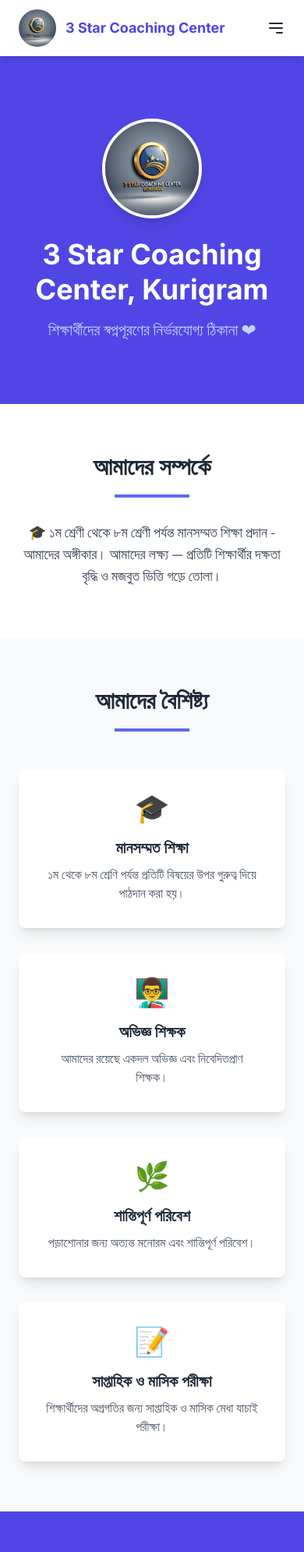
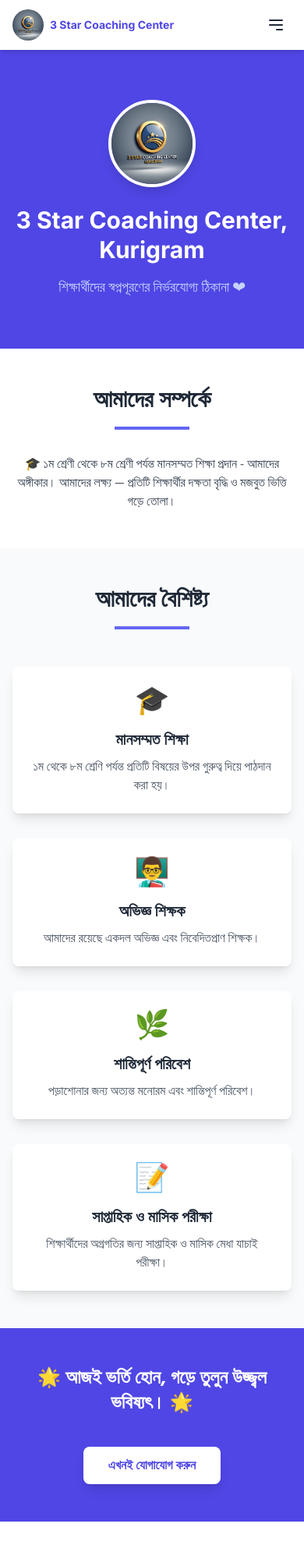
Before and after one commit to badluckhimu-cell/3StarCoaching, a plain HTML site: page index.html in a window 390 px wide. Shown: the top 1990 px of the page at 78% size. Drawn offline with nearby package versions, Linux system fonts and the light colour scheme.

Commit message:
Update index.html

```diff
--- a/index.html
+++ b/index.html
@@ -25,23 +25,23 @@
 
     <!-- Header Section -->
     <header class="bg-white shadow-md sticky top-0 z-50">
-        <div class="container mx-auto px-6 py-3 flex justify-between items-center">
-            <div class="flex items-center space-x-3">
+        <div class="container mx-auto px-4 sm:px-6 py-3 flex justify-between items-center">
+            <div class="flex items-center space-x-2 sm:space-x-3">
                 <!-- Logo Added Here -->
-                <img src="logo.jpg" alt="3 Star Coaching Center Logo" class="h-12 w-12 rounded-full object-cover">
-                <span class="text-lg md:text-xl font-bold text-indigo-600 english-font">3 Star Coaching Center</span>
+                <img src="logo.jpg" alt="3 Star Coaching Center Logo" class="h-10 w-10 sm:h-12 sm:w-12 rounded-full object-cover">
+                <span class="text-sm sm:text-lg font-bold text-indigo-600 english-font">3 Star Coaching Center</span>
             </div>
             <nav class="hidden md:flex space-x-6">
                 <a href="#about" class="text-gray-600 hover:text-indigo-600">আমাদের সম্পর্কে</a>
                 <a href="#features" class="text-gray-600 hover:text-indigo-600">আমাদের বৈশিষ্ট্য</a>
                 <a href="#contact" class="text-gray-600 hover:text-indigo-600">যোগাযোগ</a>
             </nav>
-            <button id="mobile-menu-button" class="md:hidden flex items-center">
+            <button id="mobile-menu-button" class="md:hidden flex items-center p-2">
                 <svg class="w-6 h-6" fill="none" stroke="currentColor" viewBox="0 0 24 24" xmlns="http://www.w3.org/2000/svg"><path stroke-linecap="round" stroke-linejoin="round" stroke-width="2" d="M4 6h16M4 12h16m-7 6h7"></path></svg>
             </button>
         </div>
         <!-- Mobile Menu -->
-        <div id="mobile-menu" class="hidden md:hidden bg-white px-6 pb-4">
+        <div id="mobile-menu" class="hidden md:hidden bg-white px-4 sm:px-6 pb-4 border-t">
             <a href="#about" class="block py-2 text-gray-600 hover:text-indigo-600">আমাদের সম্পর্কে</a>
             <a href="#features" class="block py-2 text-gray-600 hover:text-indigo-600">আমাদের বৈশিষ্ট্য</a>
             <a href="#contact" class="block py-2 text-gray-600 hover:text-indigo-600">যোগাযোগ</a>
@@ -52,51 +52,51 @@
     <main>
         <!-- Hero Section -->
         <section class="bg-indigo-600 text-white">
-            <div class="container mx-auto px-6 py-20 text-center flex flex-col items-center">
+            <div class="container mx-auto px-4 py-16 sm:py-20 text-center flex flex-col items-center">
                 <!-- Logo Added in Hero Section -->
-                <img src="logo.jpg" alt="3 Star Coaching Center Logo" class="h-32 w-32 rounded-full mb-6 border-4 border-white shadow-lg object-cover">
-                <h1 class="text-4xl md:text-5xl font-bold leading-tight mb-4 english-font">3 Star Coaching Center, Kurigram</h1>
-                <p class="text-xl md:text-2xl text-indigo-200">শিক্ষার্থীদের স্বপ্নপূরণের নির্ভরযোগ্য ঠিকানা ❤</p>
+                <img src="logo.jpg" alt="3 Star Coaching Center Logo" class="h-28 w-28 sm:h-32 sm:w-32 rounded-full mb-6 border-4 border-white shadow-lg object-cover">
+                <h1 class="text-3xl sm:text-4xl md:text-5xl font-bold leading-tight mb-4 english-font">3 Star Coaching Center, Kurigram</h1>
+                <p class="text-lg sm:text-xl text-indigo-200">শিক্ষার্থীদের স্বপ্নপূরণের নির্ভরযোগ্য ঠিকানা ❤</p>
             </div>
         </section>
 
         <!-- About Us Section -->
-        <section id="about" class="py-16 bg-white">
-            <div class="container mx-auto px-6 text-center">
+        <section id="about" class="py-12 md:py-16 bg-white">
+            <div class="container mx-auto px-4 sm:px-6 text-center">
                 <h2 class="text-3xl font-bold mb-4">আমাদের সম্পর্কে</h2>
                 <div class="w-24 h-1 bg-indigo-500 mx-auto mb-8"></div>
-                <p class="max-w-3xl mx-auto text-lg text-gray-700">
+                <p class="max-w-3xl mx-auto text-base sm:text-lg text-gray-700">
                     🎓 ১ম শ্রেণী থেকে ৮ম শ্রেণী পর্যন্ত মানসম্মত শিক্ষা প্রদান - আমাদের অঙ্গীকার। আমাদের লক্ষ্য — প্রতিটি শিক্ষার্থীর দক্ষতা বৃদ্ধি ও মজবুত ভিত্তি গড়ে তোলা।
                 </p>
             </div>
         </section>
 
         <!-- Features Section -->
-        <section id="features" class="py-16 bg-gray-50">
-            <div class="container mx-auto px-6">
+        <section id="features" class="py-12 md:py-16 bg-gray-50">
+            <div class="container mx-auto px-4 sm:px-6">
                 <h2 class="text-3xl font-bold text-center mb-4">আমাদের বৈশিষ্ট্য</h2>
                 <div class="w-24 h-1 bg-indigo-500 mx-auto mb-12"></div>
                 <div class="grid grid-cols-1 md:grid-cols-2 lg:grid-cols-4 gap-8">
                     <!-- Feature Card 1 -->
-                    <div class="bg-white p-8 rounded-lg shadow-lg text-center hover:shadow-xl transform hover:-translate-y-2 transition-all duration-300">
+                    <div class="bg-white p-6 sm:p-8 rounded-lg shadow-lg text-center hover:shadow-xl transform hover:-translate-y-2 transition-all duration-300">
                         <div class="text-4xl text-indigo-500 mb-4">🎓</div>
                         <h3 class="text-xl font-bold mb-2">মানসম্মত শিক্ষা</h3>
                         <p class="text-gray-600">১ম থেকে ৮ম শ্রেণি পর্যন্ত প্রতিটি বিষয়ের উপর গুরুত্ব দিয়ে পাঠদান করা হয়।</p>
                     </div>
                     <!-- Feature Card 2 -->
-                    <div class="bg-white p-8 rounded-lg shadow-lg text-center hover:shadow-xl transform hover:-translate-y-2 transition-all duration-300">
+                    <div class="bg-white p-6 sm:p-8 rounded-lg shadow-lg text-center hover:shadow-xl transform hover:-translate-y-2 transition-all duration-300">
                         <div class="text-4xl text-indigo-500 mb-4">👨‍🏫</div>
                         <h3 class="text-xl font-bold mb-2">অভিজ্ঞ শিক্ষক</h3>
                         <p class="text-gray-600">আমাদের রয়েছে একদল অভিজ্ঞ এবং নিবেদিতপ্রাণ শিক্ষক।</p>
                     </div>
                     <!-- Feature Card 3 -->
-                    <div class="bg-white p-8 rounded-lg shadow-lg text-center hover:shadow-xl transform hover:-translate-y-2 transition-all duration-300">
+                    <div class="bg-white p-6 sm:p-8 rounded-lg shadow-lg text-center hover:shadow-xl transform hover:-translate-y-2 transition-all duration-300">
                         <div class="text-4xl text-indigo-500 mb-4">🌿</div>
                         <h3 class="text-xl font-bold mb-2">শান্তিপূর্ণ পরিবেশ</h3>
                         <p class="text-gray-600">পড়াশোনার জন্য অত্যন্ত মনোরম এবং শান্তিপূর্ণ পরিবেশ।</p>
                     </div>
                     <!-- Feature Card 4 -->
-                    <div class="bg-white p-8 rounded-lg shadow-lg text-center hover:shadow-xl transform hover:-translate-y-2 transition-all duration-300">
+                    <div class="bg-white p-6 sm:p-8 rounded-lg shadow-lg text-center hover:shadow-xl transform hover:-translate-y-2 transition-all duration-300">
                         <div class="text-4xl text-indigo-500 mb-4">📝</div>
                         <h3 class="text-xl font-bold mb-2">সাপ্তাহিক ও মাসিক পরীক্ষা</h3>
                         <p class="text-gray-600">শিক্ষার্থীদের অগ্রগতির জন্য সাপ্তাহিক ও মাসিক মেধা যাচাই পরীক্ষা।</p>
@@ -106,25 +106,25 @@
         </section>
 
         <!-- Call to Action Section -->
-        <section id="cta" class="py-16 bg-indigo-600">
-            <div class="container mx-auto px-6 text-center text-white">
-                <h2 class="text-3xl font-bold mb-4">🌟 আজই ভর্তি হোন, গড়ে তুলুন উজ্জ্বল ভবিষ্যৎ। 🌟</h2>
+        <section id="cta" class="py-12 md:py-16 bg-indigo-600">
+            <div class="container mx-auto px-4 sm:px-6 text-center text-white">
+                <h2 class="text-2xl sm:text-3xl font-bold mb-4">🌟 আজই ভর্তি হোন, গড়ে তুলুন উজ্জ্বল ভবিষ্যৎ। 🌟</h2>
                 <a href="#contact" class="mt-6 inline-block bg-white text-indigo-600 font-bold py-3 px-8 rounded-lg shadow-lg hover:bg-indigo-100 transition-colors duration-300">এখনই যোগাযোগ করুন</a>
             </div>
         </section>
 
 
         <!-- Contact Section -->
-        <section id="contact" class="py-16 bg-white">
-            <div class="container mx-auto px-6 text-center">
+        <section id="contact" class="py-12 md:py-16 bg-white">
+            <div class="container mx-auto px-4 sm:px-6 text-center">
                 <h2 class="text-3xl font-bold mb-4">আমাদের সাথে যোগাযোগ করুন</h2>
                 <div class="w-24 h-1 bg-indigo-500 mx-auto mb-8"></div>
-                <p class="text-lg text-gray-700 mb-4">ভর্তি বা অন্য যেকোনো তথ্যের জন্য নিচের ঠিকানায় যোগাযোগ করুন।</p>
-                <div class="max-w-md mx-auto bg-gray-100 p-8 rounded-lg shadow-md">
-                    <p class="text-xl font-semibold english-font">3 Star Coaching Center</p>
-                    <p class="mt-2">📍 ঠিকানা: টেক্সটাইল মোড়, সদর কুড়িগ্রাম</p>
-                    <p class="mt-2">📞 যোগাযোগ: 0177312200</p>
-                    <p class="mt-2">📧 ইমেইল: 3starCoaching@gmail.com</p>
+                <p class="text-base sm:text-lg text-gray-700 mb-4">ভর্তি বা অন্য যেকোনো তথ্যের জন্য নিচের ঠিকানায় যোগাযোগ করুন।</p>
+                <div class="max-w-md mx-auto bg-gray-100 p-6 sm:p-8 rounded-lg shadow-md">
+                    <p class="text-lg sm:text-xl font-semibold english-font">3 Star Coaching Center</p>
+                    <p class="mt-2 text-sm sm:text-base">📍 ঠিকানা: টেক্সটাইল মোড়, সদর কুড়িগ্রাম</p>
+                    <p class="mt-2 text-sm sm:text-base">📞 যোগাযোগ: 0177312200</p>
+                    <p class="mt-2 text-sm sm:text-base">📧 ইমেইল: 3starCoaching@gmail.com</p>
                 </div>
             </div>
         </section>
@@ -132,7 +132,7 @@
 
     <!-- Footer Section -->
     <footer class="bg-gray-800 text-white py-6">
-        <div class="container mx-auto px-6 text-center">
+        <div class="container mx-auto px-4 sm:px-6 text-center">
             <p>&copy; 2024 3 Star Coaching Center. All Rights Reserved.</p>
         </div>
     </footer>
```
